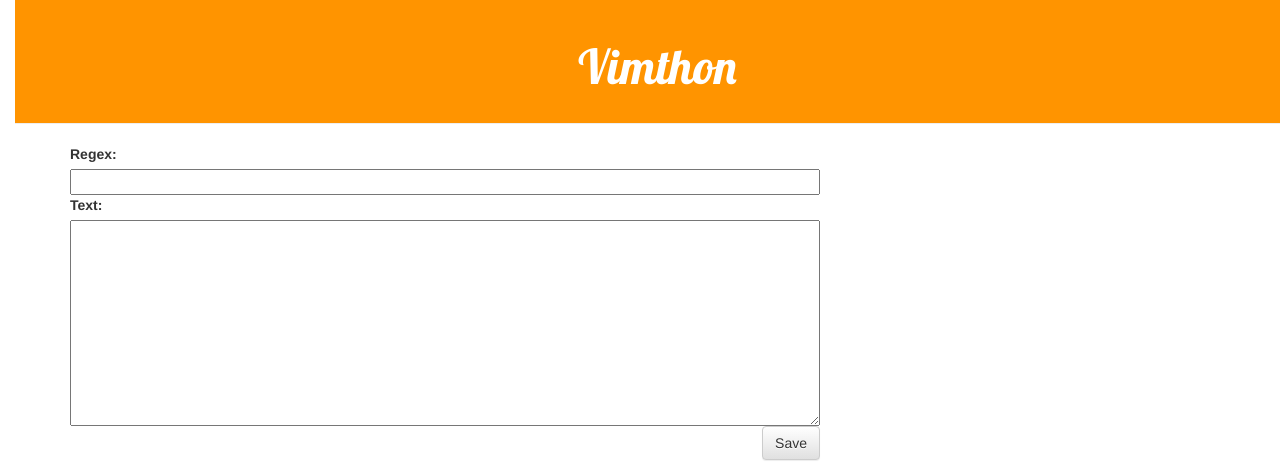
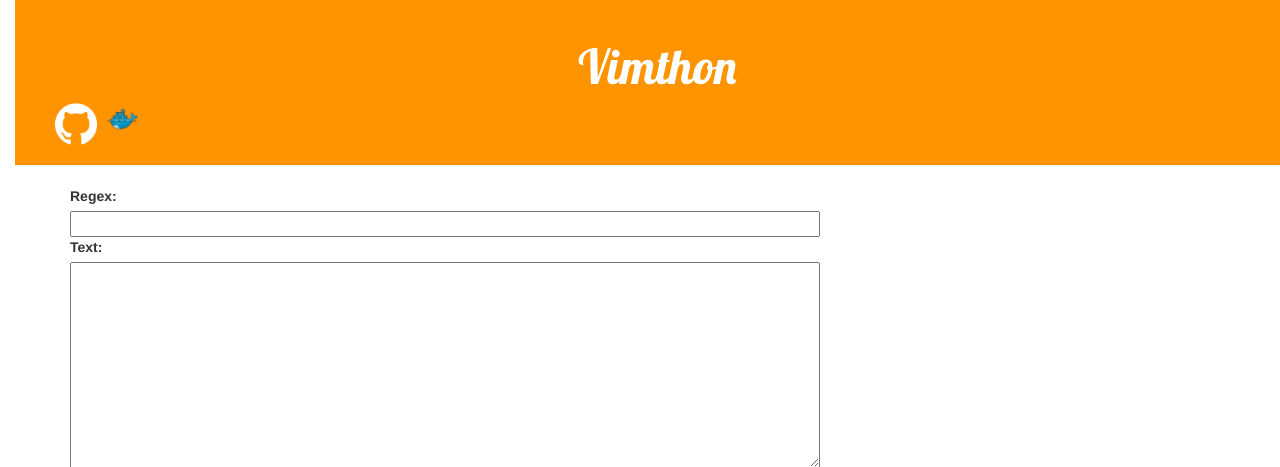
Before and after one commit to LucianoFromTrelew/Vimthon, a Django app: template vimthon/templates/vimthon/main.html in a window 1280 px wide. Shown: the top 467 px of the page. Run offline with Django 3.2, Linux system fonts and the light colour scheme; the template is opened without the code that fills it: values that come from a table or form of the project are taken from there, others are empty; some libraries are stand-ins or nearby versions.

Commit message:
a falta de boton para dockerhub, todas imagenes. No estarían quedando bien

```diff
--- a/vimthon/static/css/vimthon.css
+++ b/vimthon/static/css/vimthon.css
@@ -2,6 +2,7 @@ h1 a {
     color: #FCA205;
     font-family: 'Lobster';
 }
+
 
 h2 {
     font-family: 'Lobster Two';
--- a/vimthon/templates/vimthon/base.html
+++ b/vimthon/templates/vimthon/base.html
@@ -16,12 +16,23 @@
         <script src="https://ajax.googleapis.com/ajax/libs/jquery/3.2.1/jquery.min.js"></script>
         <script src="{% static 'js/script.js' %}"></script>
 
+        <!-- boton para github -->
+        <script async defer src="https://buttons.github.io/buttons.js"></script>
     </head>
 
     <body>
         <div class="page-header">
             <h1 align="center"><a href="/">Vimthon</a></h1>
+
+            <a href="https://github.com/LucianoFromTrelew/Vimthon" target="_blank">
+                <img src="{% static "images/github.png" %}" alt="Vimthon on GitHub" style="width:42px;height:42px;"/>
+            </a>
+
+            <a href="https://hub.docker.com/r/lucianofromtrelew/vimthon/" target="_blank">
+                <img src="{% static "images/docker.png" %}" alt="Vimthon on DockerHub" style="width:42px;height:42px;"/>
+            </a>
         </div>
+        <!-- Place this tag where you want the button to render. -->
         <div class="content container">
             <div class="row">
                 <div class="col-md-8">
```
Also changed, not shown: vimthon/static/images/docker.png (added), vimthon/static/images/github.png (added), 1 other file.
